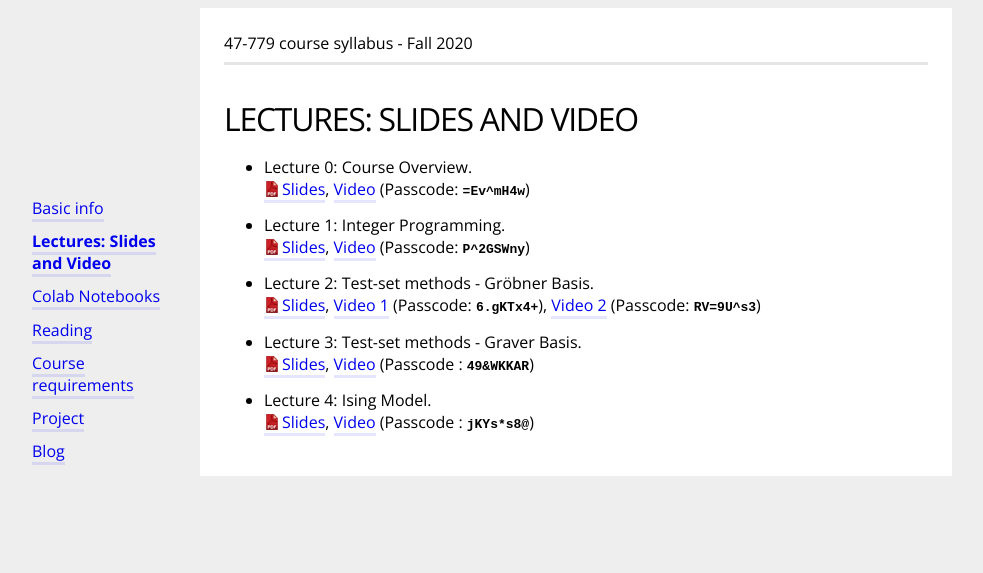
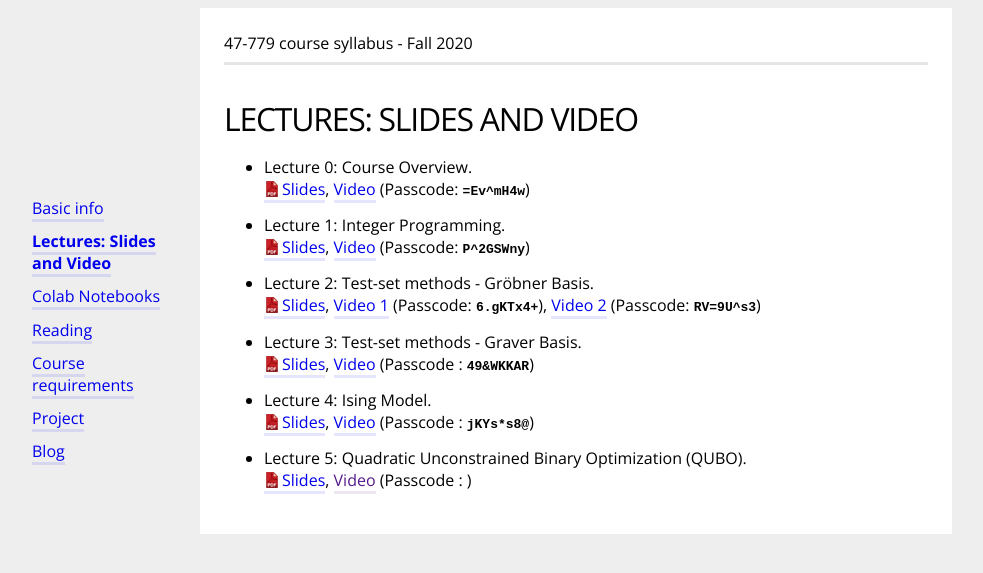
Before and after one commit to bernalde/QuIP, a Jekyll site: the page built from lecture.md, in a window 1280 px wide. Shown: the top 573 px of the page, without its empty margins (64-1047 px from the left). Built offline with Jekyll 4.4.1, drawn with Linux system fonts in a browser that asks for light colours.

Commit message:
Details for lecture 5

```diff
--- a/lecture.md
+++ b/lecture.md
@@ -34,3 +34,8 @@ Here you can access all the lecture slides and videos.
 <a href="slides/47-779 Lecture 4 - Ising Model.pdf" download>Slides</a>,
 [Video](https://cmu.zoom.us/rec/share/AOmRlMOFoAuTtyuyEDRQRMu1LuhHZJiY9AjUc3CZ-XMyP3nc3ZxJmop90Hn7wdI.R-a68jRiL_Ov3UPE)
 (Passcode : <kbd><strong>jKYs*s8@</strong></kbd>)
+
+- Lecture 5: Quadratic Unconstrained Binary Optimization (QUBO).<br>
+<a href="slides/47-779 Lecture 5 - Quadratic Unconstrained Binary Optimization (QUBO).pdf" download>Slides</a>,
+[Video]()
+(Passcode : <kbd><strong> </strong></kbd>)
```
Also changed, not shown: colab.md (+3 -0 lines).
